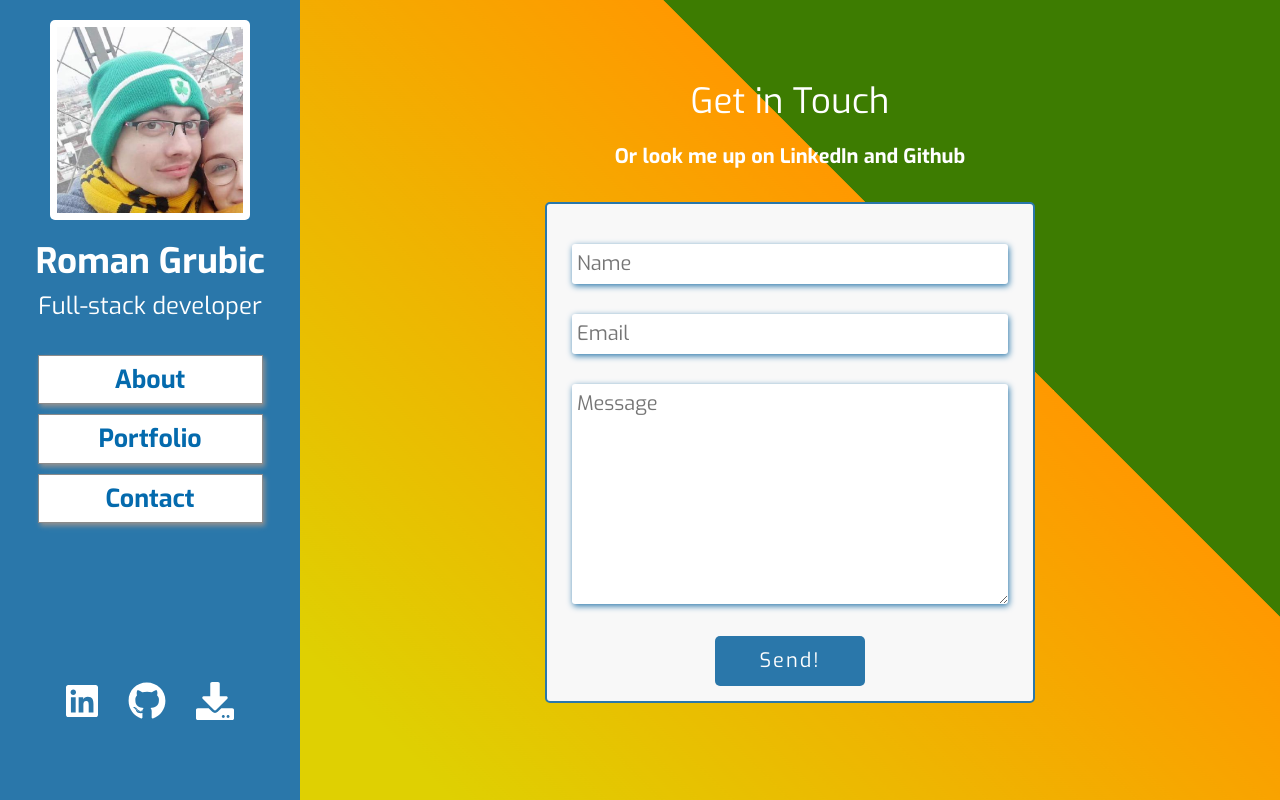
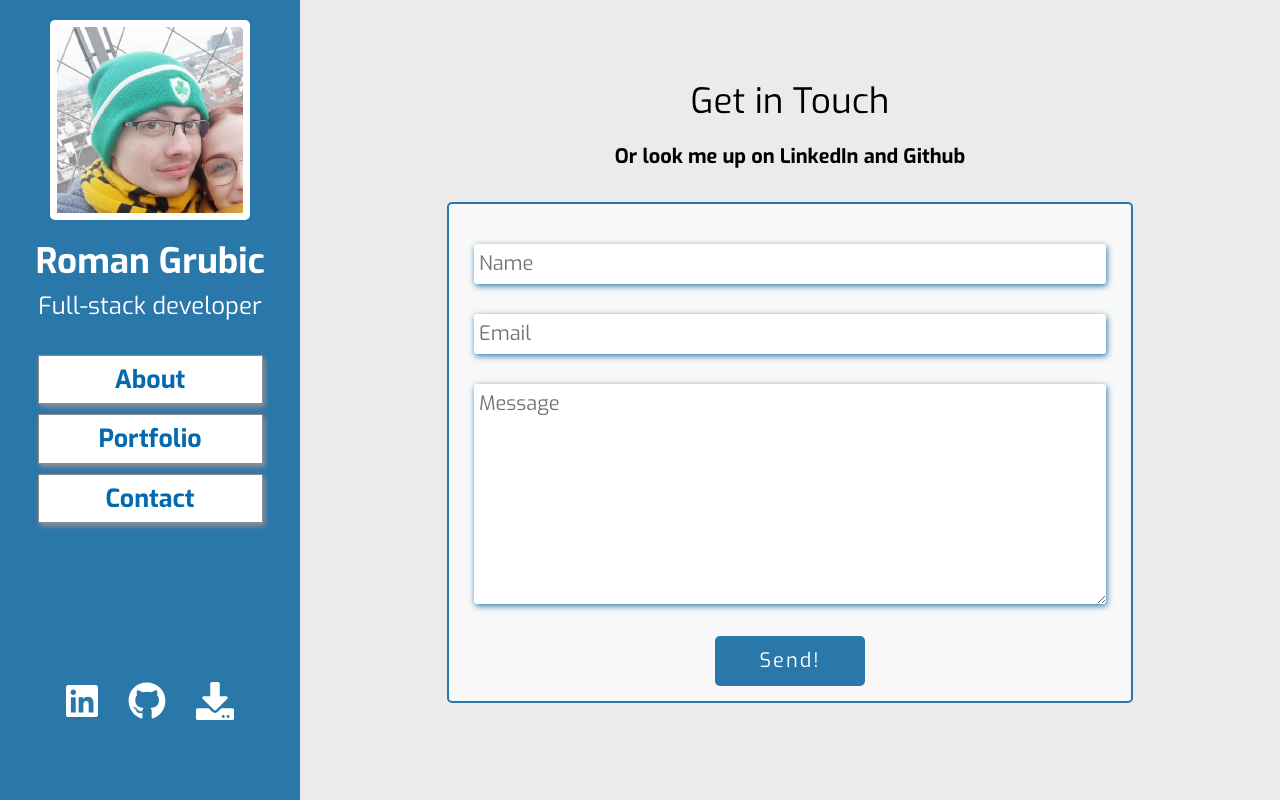
Before and after one commit to romangrubic/react-portfolio, a React (Create React App) app: page /contact in a window 1280 px wide. Built offline with nearby package versions, Linux system fonts and the light colour scheme; no server answers.

Commit message:
Fixed background color.

```diff
--- a/src/containers/Personal/Contact/Contact.module.css
+++ b/src/containers/Personal/Contact/Contact.module.css
@@ -1,11 +1,11 @@
 .Header {
     padding: 75px 0px 0px;
     font-size: 35px;
-    color: white;
+    color: black;
 }
 .Paragraph {
     margin: 20px auto 30px;
-    color: white;
+    color: black;
     font-size: 20px;
     text-align: center;
     font-weight: 600;
@@ -17,7 +17,7 @@
 .Form {
     border-radius: 5px;
     border: 2px solid rgb(42, 119, 170);
-    max-width: 50%;
+    max-width: 70%;
     min-width: 350px;
     margin: auto;
     padding: 25px 25px 5px;
@@ -58,8 +58,7 @@ body {
 }
 
 .bg {
-  background-image: linear-gradient(45deg, rgb(223, 208, 2) 20%, rgb(255, 153, 0) 50%, rgb(61, 124, 1) 50%);
-  animation:slide 7s ease-in-out infinite alternate;
+   background: rgb(235, 235, 235);
   bottom:0;
   left:-50%;
   opacity:1;
@@ -68,12 +67,3 @@ body {
   top:0;
   z-index:-1;
 }
-
-@keyframes slide {
-  0% {
-    transform:translateX(-25%);
-  }
-  100% {
-    transform:translateX(25%);
-  }
-}
--- a/src/containers/Personal/Portfolio/Portfolio.module.css
+++ b/src/containers/Personal/Portfolio/Portfolio.module.css
@@ -4,8 +4,8 @@
 }
 
 .bg {
-  animation:slide 7s ease-in-out infinite alternate;
-  background-image: linear-gradient(-45deg, rgb(223, 208, 2) 20%, rgb(255, 153, 0) 50%, rgb(42, 119, 170) 50%);
+
+  background: rgb(235, 235, 235);
   bottom:0;
   left:-50%;
   opacity:1;
--- a/src/containers/Personal/Portfolio/Projects/Projects.js
+++ b/src/containers/Personal/Portfolio/Projects/Projects.js
@@ -11,7 +11,7 @@ const Projects = (props) => {
                     { props.img }
                     </div>
                 </NavLink>
-                <h2>{props.projectName}</h2>
+                <h2 className={classes.projectName}>{props.projectName}</h2>
             </Col>
 
     )
--- a/src/containers/Personal/Portfolio/Projects/Projects.module.css
+++ b/src/containers/Personal/Portfolio/Projects/Projects.module.css
@@ -1,7 +1,7 @@
 .Project {
     padding: 20px;
 }
-h2 {
+.ProjectName {
     color: white;
     font-weight: 600;
 }
```
